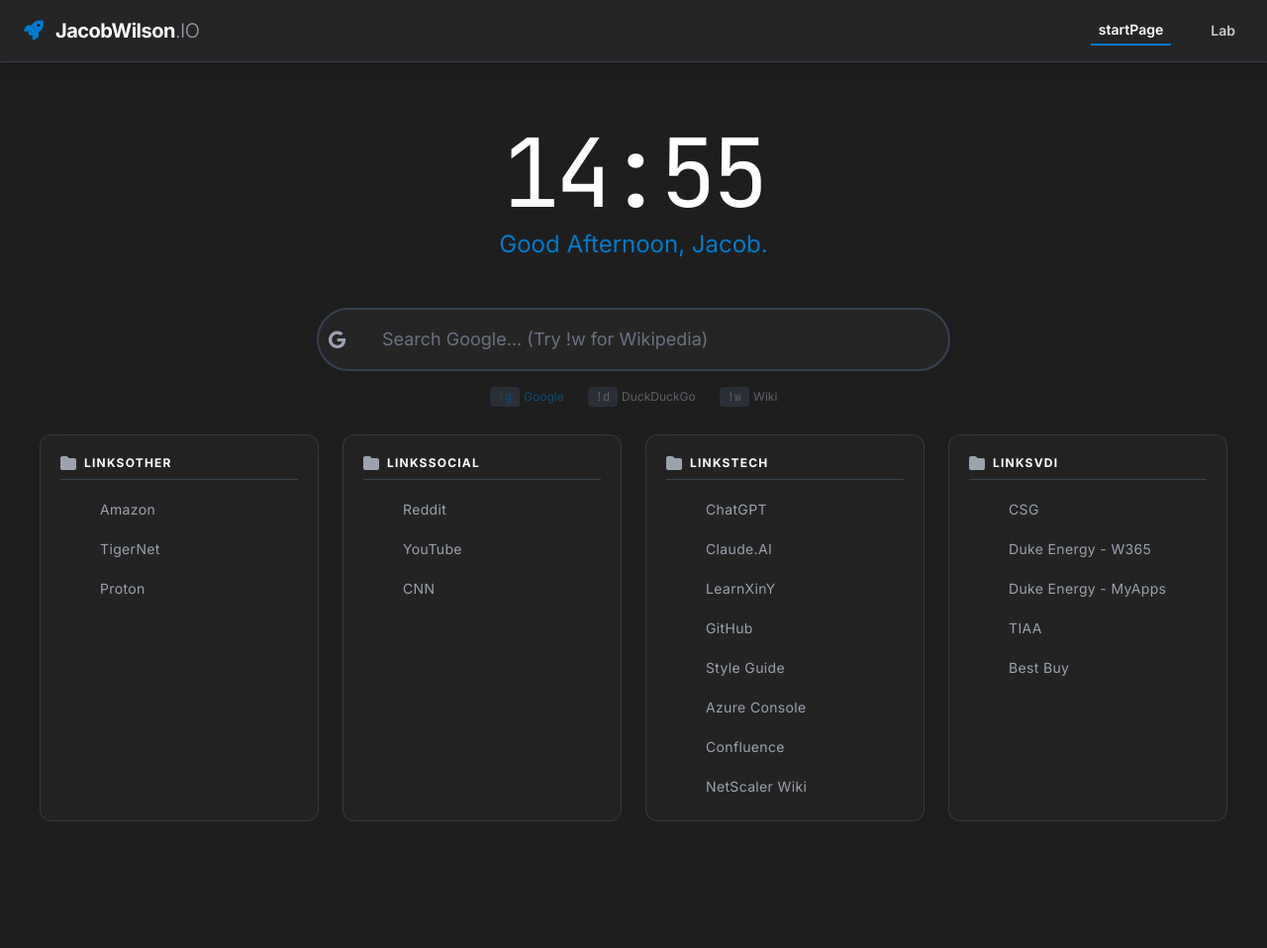
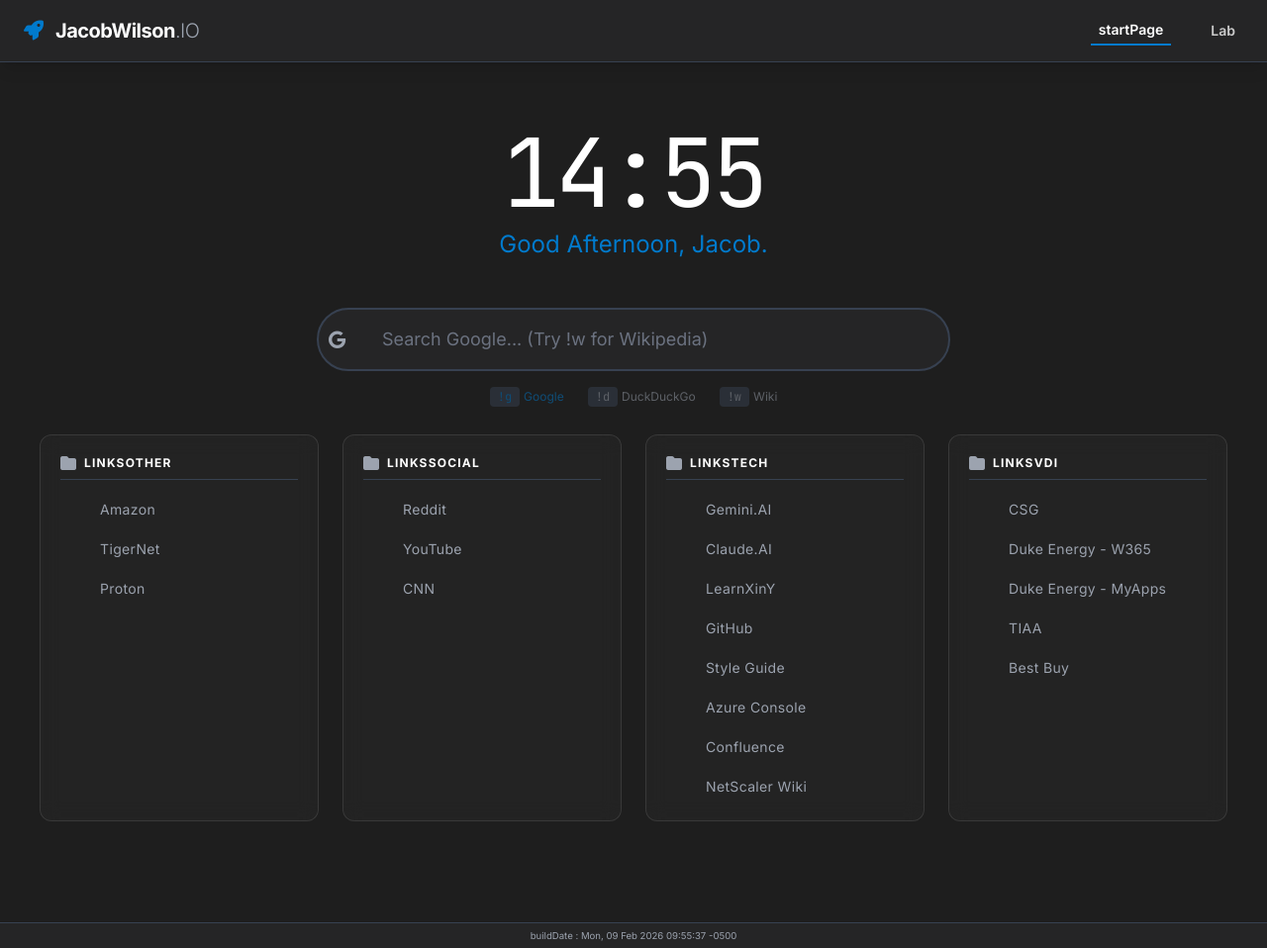
Before and after one commit to jdwilson85/startPage, a Jekyll site: the page built from index.md, in a window 1280 px wide and 958 px high. Shown: the whole window at 99% size. Built offline with Jekyll 4.4.1, drawn with Linux system fonts in a browser that asks for light colours; nearby versions of some CDN libraries.

Commit message:
add footer, update links

```diff
--- a/_data/linksTech.yml
+++ b/_data/linksTech.yml
@@ -1,5 +1,5 @@
-- title: ChatGPT
-  uri: https://chat.openai.com/
+- title: Gemini.AI
+  uri: https://gemini.google.com/
 
 - title: Claude.AI
   uri: https://claude.ai/
--- a/_layouts/test.html
+++ b/_layouts/test.html
@@ -101,7 +101,7 @@
             and a 4-column link grid populated with the user's actual project data.
     -->
 </head>
-<body class="min-h-screen flex flex-col font-sans selection:bg-vscode-accent selection:text-white">
+<body class="min-h-screen flex flex-col font-sans selection:bg-vscode-accent selection:text-white pb-6">
 
     <!-- Navigation -->
     <nav class="w-full bg-vscode-sidebar border-b border-gray-700 px-6 py-4 sticky top-0 z-50 shadow-lg">
@@ -385,6 +385,12 @@
         }
     </script>
 
+    <footer class="fixed bottom-0 w-full bg-vscode-sidebar border-t border-gray-700 px-6 py-1 text-center text-gray-400 text-xs">
+        <small>
+            buildDate : {{ site.time | date_to_rfc822 }}
+        </small>
+    </footer>
+
     <!-- CONFIRMATION: NO SVG graphics used. NO Mermaid JS used. -->
 </body>
 </html>
```
